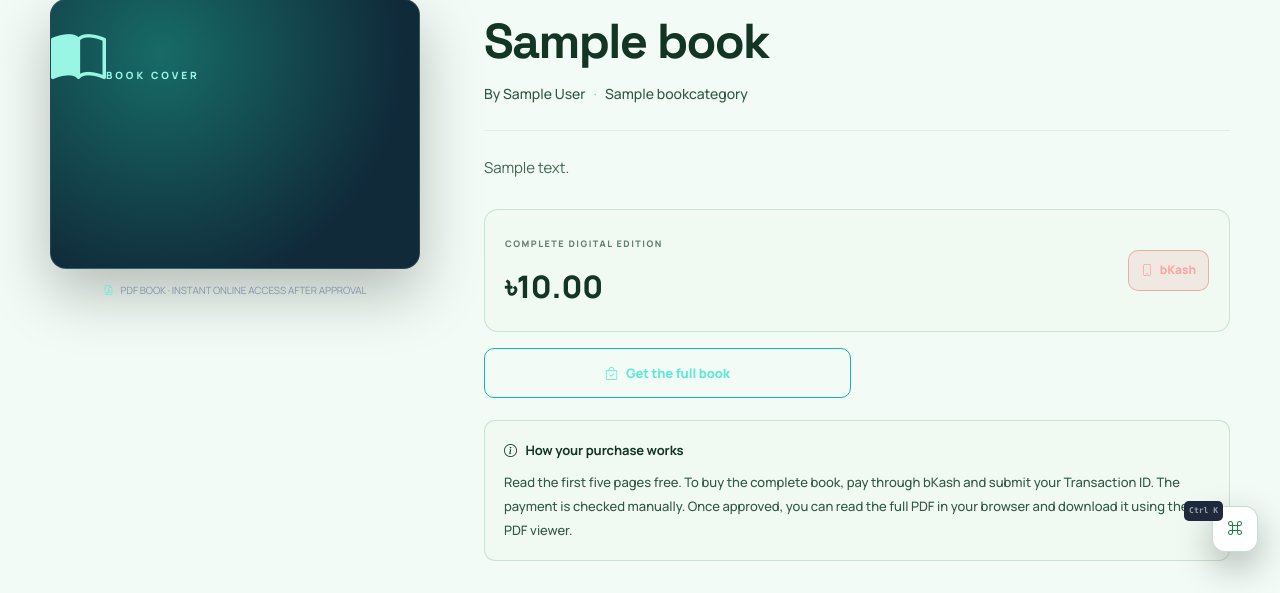
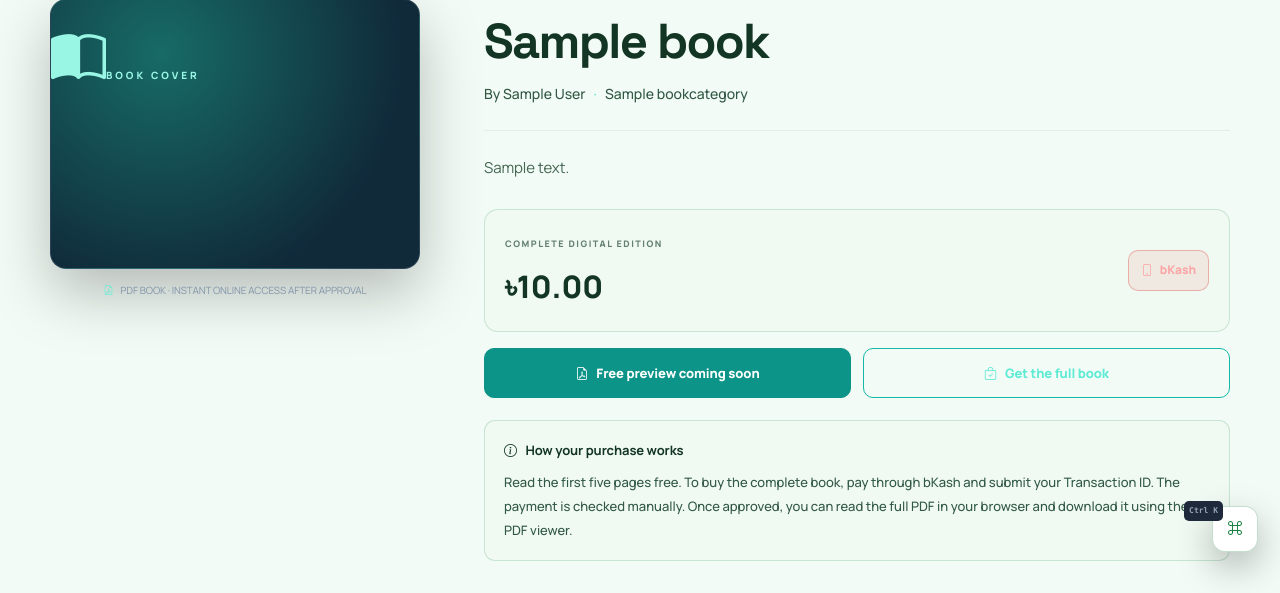
Before and after one commit to Hasan-Gazi-1617/personal-portfolio, a Django app: a page that uses templates/books/detail.html in a window 1280 px wide. Shown: the part 226-819 px from the top of the page. Run offline with Django 5.2, Linux system fonts and the light colour scheme; tables that the repository leaves empty hold one stand-in row (values such as "Sample post").

Commit message:
Always show a distinct free preview action

```diff
--- a/templates/books/detail.html
+++ b/templates/books/detail.html
@@ -22,7 +22,7 @@
         <span class="book-payment-mark"><i class="bi bi-phone"></i> bKash</span>
       </div>
       <div class="book-actions book-actions-premium">
-        {% if book.preview_available %}<a class="book-btn" href="{% url 'books:preview' book.slug %}" target="_blank" rel="noopener"><i class="bi bi-book-open"></i> Read 5-page free preview</a>{% endif %}
+        {% if book.preview_available %}<a class="book-btn book-btn-preview" href="{% url 'books:preview' book.slug %}" target="_blank" rel="noopener"><i class="bi bi-book-open"></i> Read 5-page free preview</a>{% else %}<span class="book-btn book-btn-preview book-btn-disabled" aria-disabled="true" title="Upload the preview PDF to GitHub first"><i class="bi bi-file-earmark-pdf"></i> Free preview coming soon</span>{% endif %}
         <a class="book-btn book-btn-outline" href="{% url 'books:order' book.slug %}"><i class="bi bi-bag-check"></i> Get the full book</a>
       </div>
       <div class="book-purchase-note"><strong><i class="bi bi-info-circle"></i> How your purchase works</strong><p>Read the first five pages free. To buy the complete book, pay through bKash and submit your Transaction ID. The payment is checked manually. Once approved, you can read the full PDF in your browser and download it using the PDF viewer.</p></div>
```
